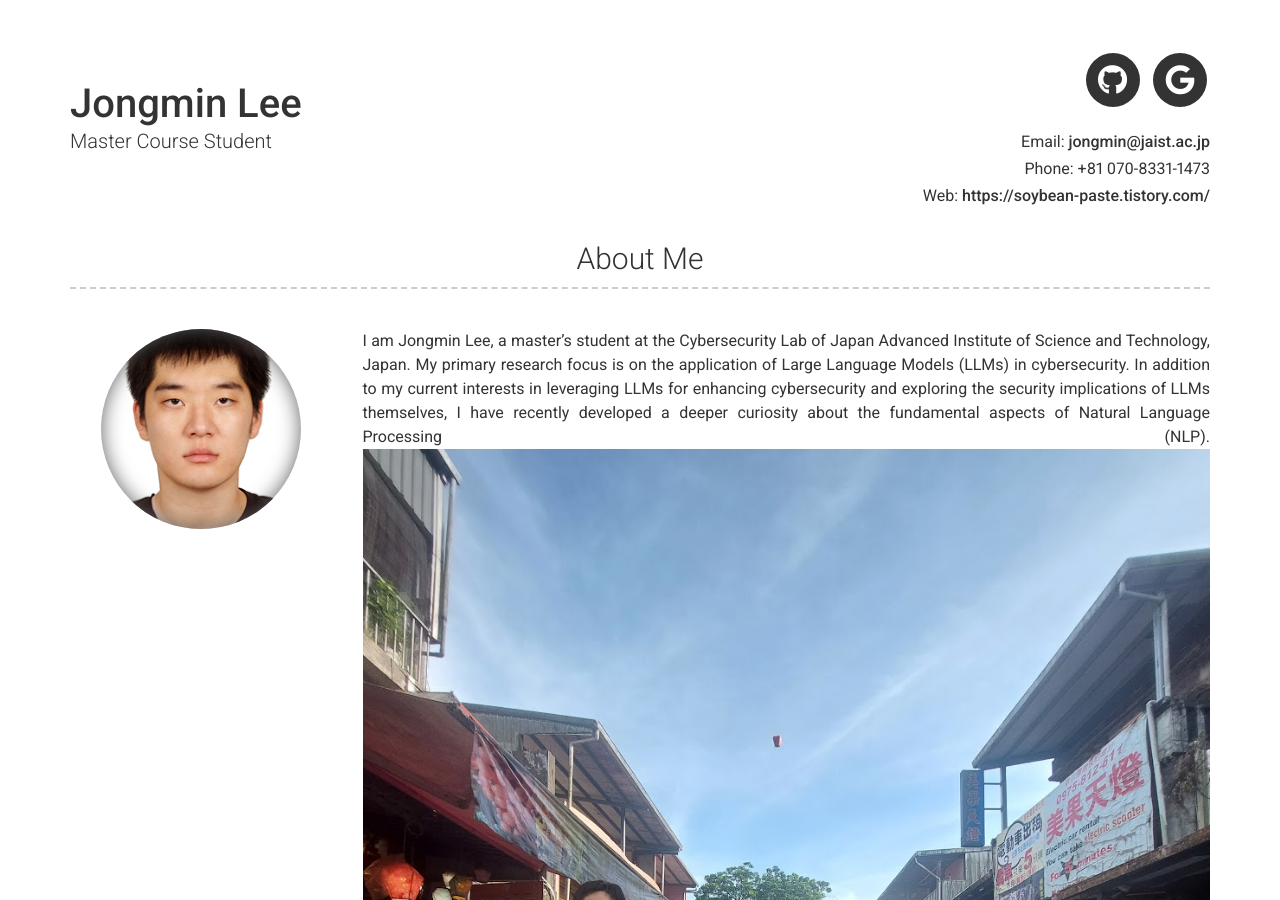
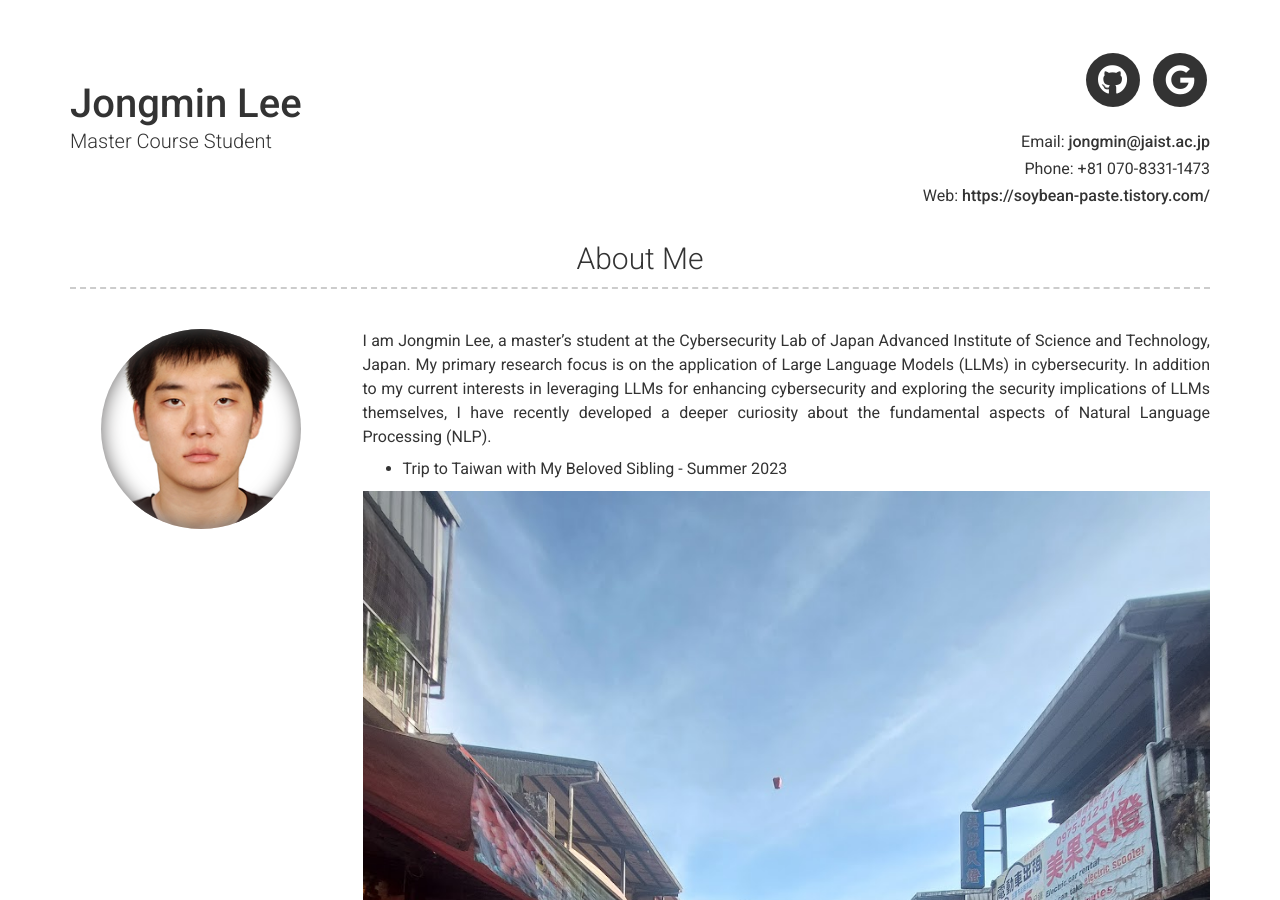
Before and after one commit to strike137/strike137.github.io, a Jekyll site: the page built from index.md, in a window 1280 px wide and 900 px high. Built offline with Jekyll 4.4.1, drawn with Linux system fonts in a browser that asks for light colours; nearby versions of some CDN libraries.

Commit message:
Update _config.yml

```diff
--- a/_config.yml
+++ b/_config.yml
@@ -37,6 +37,9 @@ github_username:  strike137
 about_profile_image: /images/profile.jpg
 about_content: | # this will include new lines to allow paragraphs
   I am Jongmin Lee, a master's student at the Cybersecurity Lab of Japan Advanced Institute of Science and Technology, Japan. My primary research focus is on the application of Large Language Models (LLMs) in cybersecurity. In addition to my current interests in leveraging LLMs for enhancing cybersecurity and exploring the security implications of LLMs themselves, I have recently developed a deeper curiosity about the fundamental aspects of Natural Language Processing (NLP).
+
+  - Trip to Taiwan with My Beloved Sibling - Summer 2023
+
   ![alt text](/images/taiwan.jpg "Taiwan")
 
 content:
```
